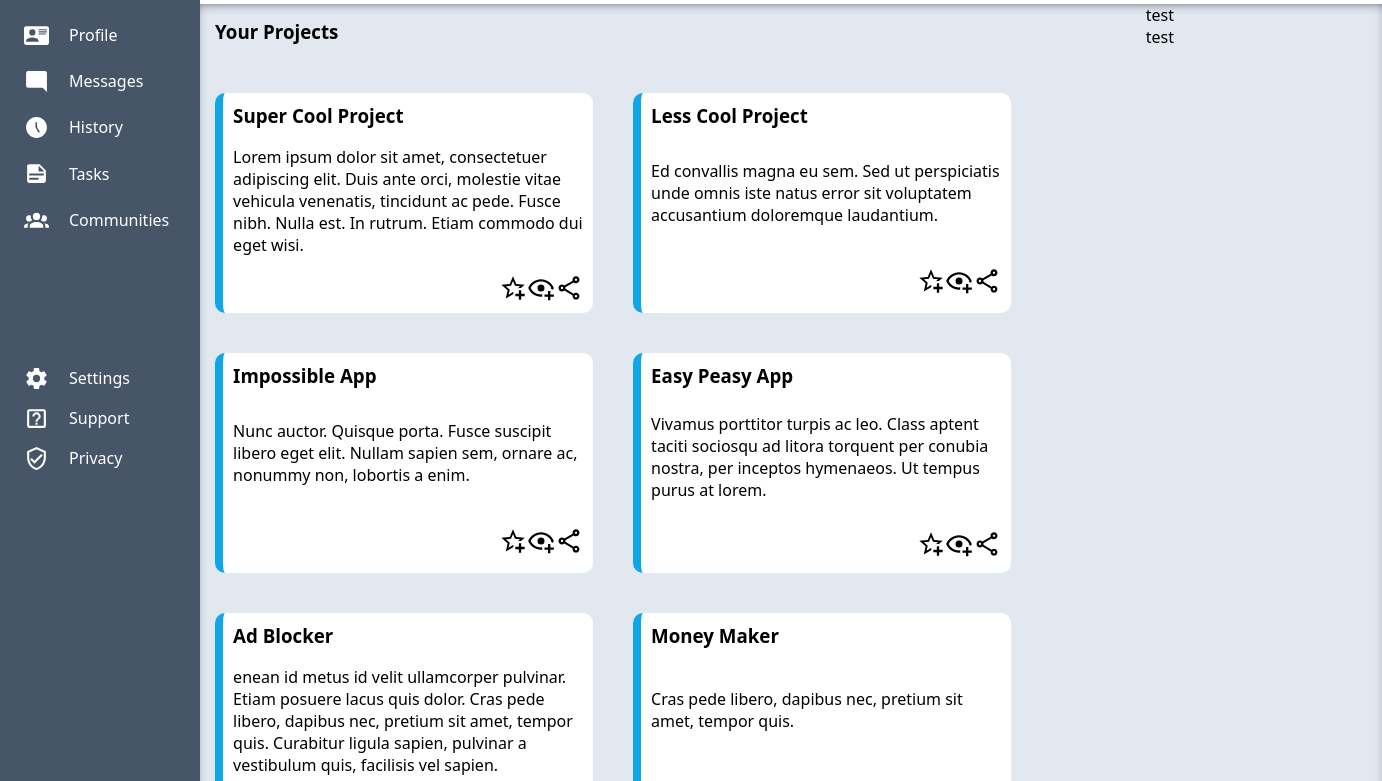
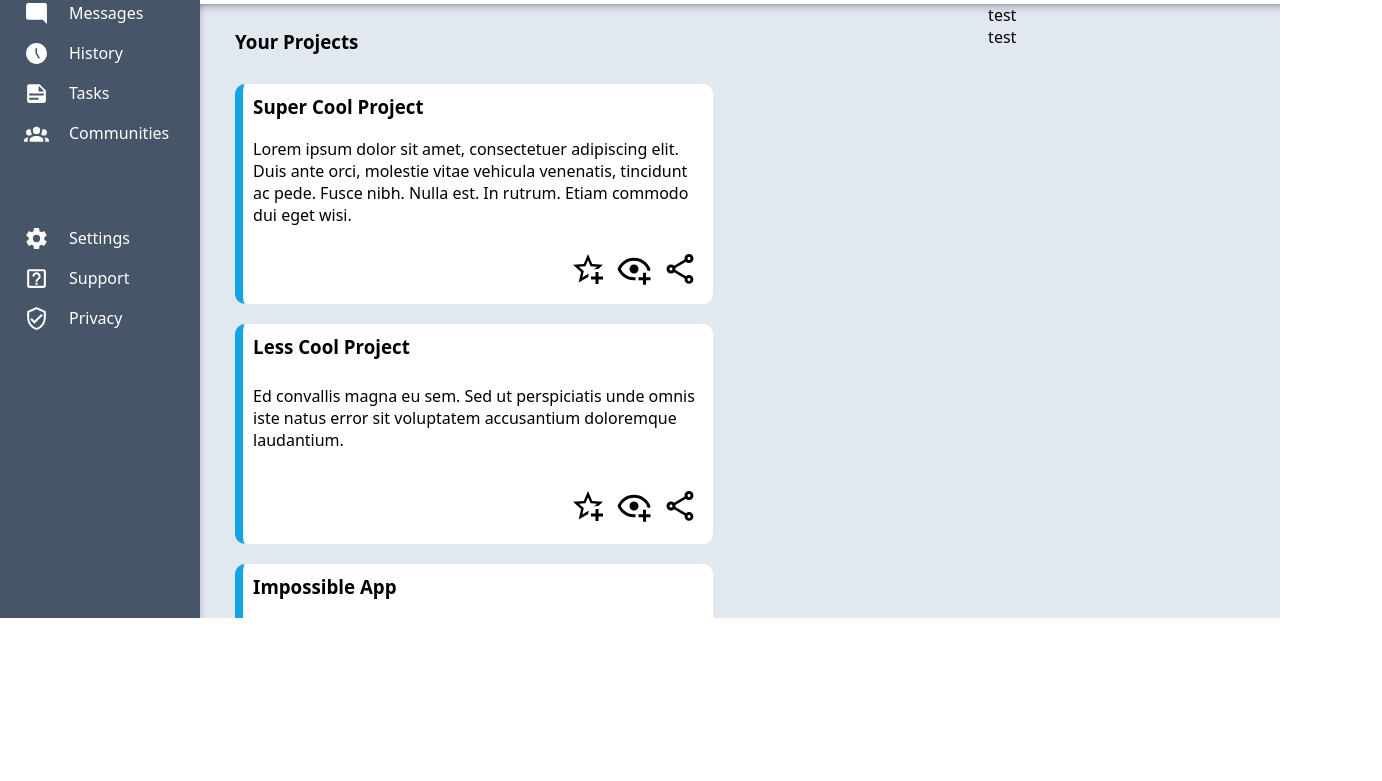
Before and after one commit to RichardKCG/admin-dashboard, a plain HTML site: page index.html in a window 1280 px wide. Shown: the part 182-963 px from the top of the page, 1382 px wide, since content can reach past the window. After the commit the page ends 800 px from the top, so only its background shows below. Drawn offline with Linux system fonts and the light colour scheme.

Commit message:
Adjusted CC to stop overflow of the dashboard div over the screen size.

```diff
--- a/style.css
+++ b/style.css
@@ -7,11 +7,13 @@ body {
 .container {
     display: grid;
     grid-template-columns: 1fr 6fr;
-    grid-template-rows: 1fr 7fr;
+    grid-template-rows: auto 1fr;
+    height: 100vh;
+    overflow: hidden;
 }
 
 .header {
-    grid-column: 2;
+    grid-column-start: 2;
     display: grid;
     grid-template-columns: 2fr 1fr;
     align-items: center;
@@ -115,17 +117,13 @@ body {
 
 .dashboard {
     grid-column: 1;
-    grid-row: 1 / 4;
-    display: grid;
+    grid-row:  1 / span 2;
     background-color: #475569;
     color: white;
 }
 
 .dashboard > div {
     margin-left: 10px;
-    display: grid;
-    grid-template-columns: 0.5fr 2fr;
-    grid-template-rows: auto;
 }
 
 .dashboard > div a, li {
@@ -148,7 +146,8 @@ body {
 }
 
 .upper {
-    grid-row: 1;
+    display: flex;
+    align-items: center;
     margin-top: 10px;
     gap: 10px;
 }
@@ -157,7 +156,6 @@ body {
     grid-column: 1;
     width: 50px;
     fill: white;
-    margin: auto;
 }
 
 .dashboard ul {
@@ -191,8 +189,7 @@ body {
 .content {
     grid-column: 2;
     display: grid;
-    grid-template-columns: 4fr 1fr;
-    align-content: space-between;
+    grid-template-columns: 2fr 1fr;
     background-color: #e2e8f0;
     box-shadow: inset 0 4px 14px -8px #020617;
 }
@@ -200,34 +197,38 @@ body {
 .main {
     grid-column: 1;
     grid-row: 1;
-    display: grid;
-    grid-template-rows: 1fr 10fr;
     margin: 15px;
 }
 
 .title {
     grid-row: 1;
+    margin-top: 10px;
+    margin-left: 20px;
 }
 
 .grid {
     grid-row: 2;
-    display: flex;
-    flex-wrap: wrap;
-    gap: 40px;
+    display: grid;
+    grid-template-columns: repeat(auto-fill, minmax(450px, 1fr));
+    column-gap: 1px;
+    gap: 20px;
+    margin-top: 30px;
+    margin-left: 20px;
 }
 
 .grid .project {
     background-color: white;
     border-left: 8px solid;
     border-color: #0ea5e9;
-    width: 350px; /* Temporary */
+    width: 450px; /* Temporary */
     height: 200px;
     border-radius: 10px;
     padding: 10px;
 }
 
 .grid .project:hover {
-    transform: scale(1.05);
+    background-color: #cbd5e1;
+    cursor: pointer;
 }
 
 .project {
@@ -243,4 +244,9 @@ body {
 
 .project-icons * {
     width: 8%;
+    margin: 5px;
 }
+
+.project-icons *:hover {
+    fill: #475569;
+}
```
